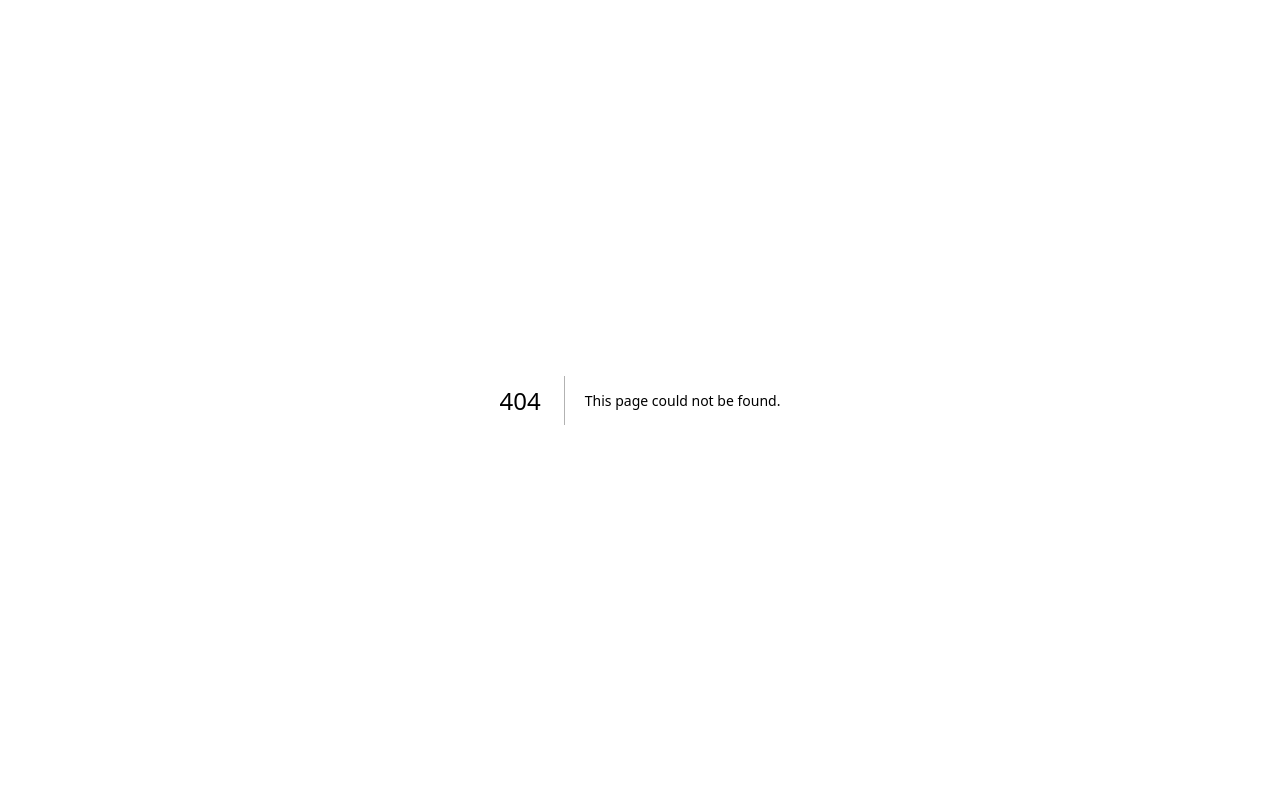
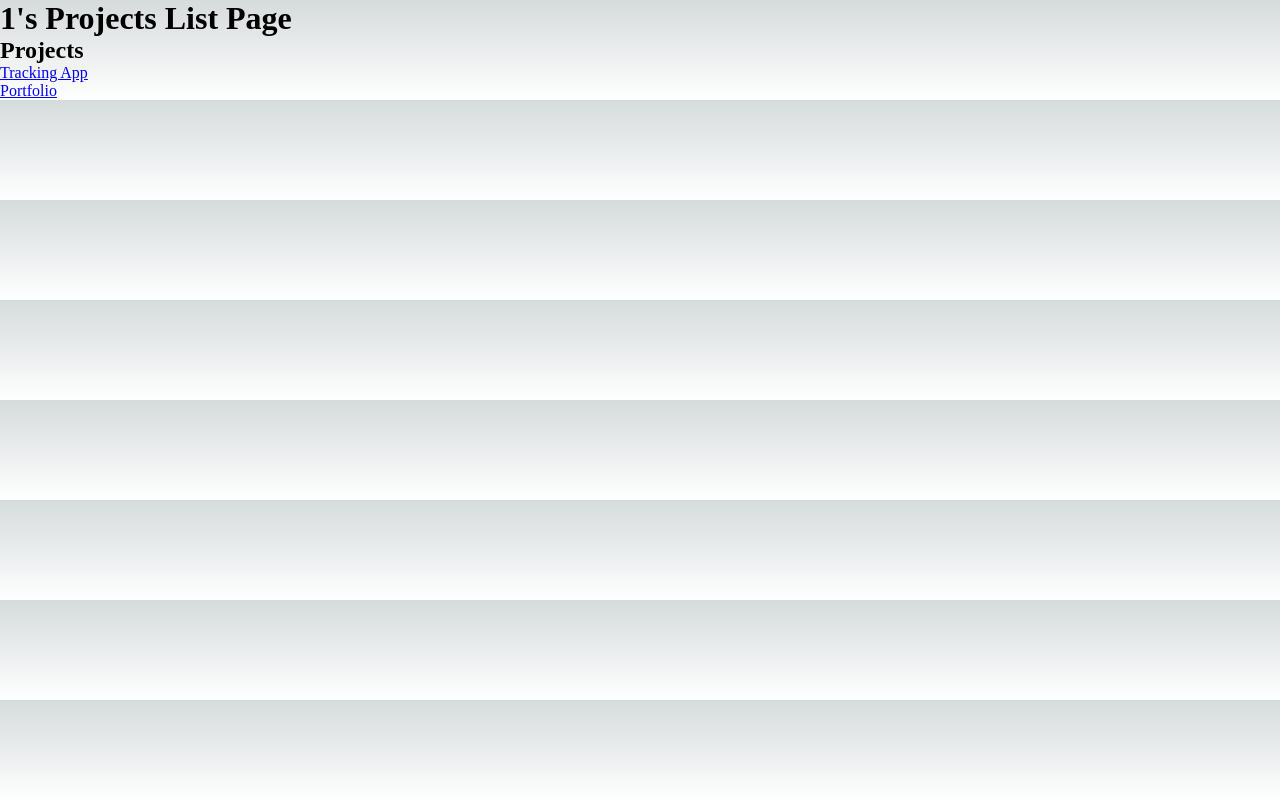
Before and after one commit to samadakram/NextJs, a Next.js app: page /customers/1/projects in a window 1280 px wide. Before the commit this address had no page. Built offline with nearby package versions, Linux system fonts and the light colour scheme.

Commit message:
Added Class 04
Static and Dynamic routes and slugs and 404 not found

```diff
--- /dev/null
+++ b/pages/customers/[customerId]/projects/index.js
@@ -0,0 +1,25 @@
+import Link from "next/link";
+import { useRouter } from "next/router"
+
+function Projects() {
+
+    const router = useRouter();
+    const { customerId, projectId } = router.query;
+
+    return (
+        <div>
+            <h1>{customerId}'s Projects List Page</h1>
+            <h2>Projects</h2>
+            <ul>
+                <li>
+                    <Link href={`/customers/${customerId}/projects/trackingApp`}>Tracking App</Link>
+                </li>
+                <li>
+                    <Link href={`/customers/${customerId}/projects/portfolio`}>Portfolio</Link>
+                </li>
+            </ul>
+        </div>
+    )
+}
+
+export default Projects
--- a/styles/globals.css
+++ b/styles/globals.css
@@ -95,11 +95,6 @@ body {
     rgb(var(--background-start-rgb));
 }
 
-a {
-  color: inherit;
-  text-decoration: none;
-}
-
 @media (prefers-color-scheme: dark) {
   html {
     color-scheme: dark;
```
Also changed, not shown: pages/[username].js (added, +12 -0 lines), pages/about/Contact.js (added, +8 -0 lines), pages/about/index.js (added, +8 -0 lines), pages/customers/[customerId]/index.js (added, +18 -0 lines), pages/customers/[customerId]/projects/[projectId].js (added, +17 -0 lines), pages/customers/index.js (added, +19 -0 lines), pages/index.js (+6 -2 lines).
